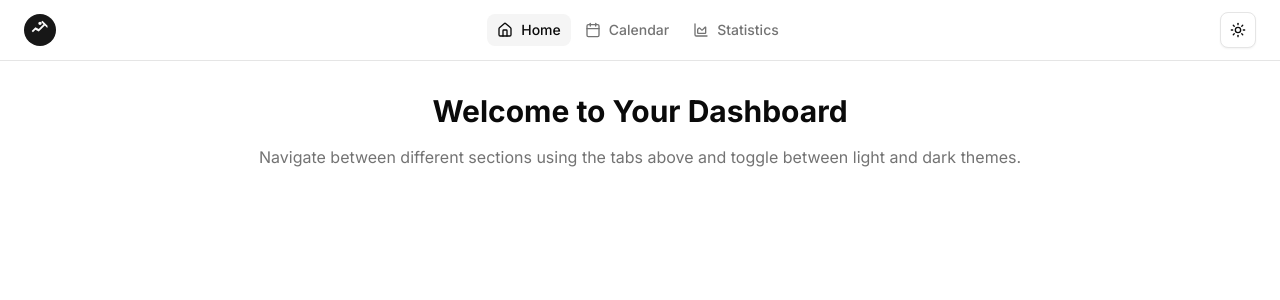
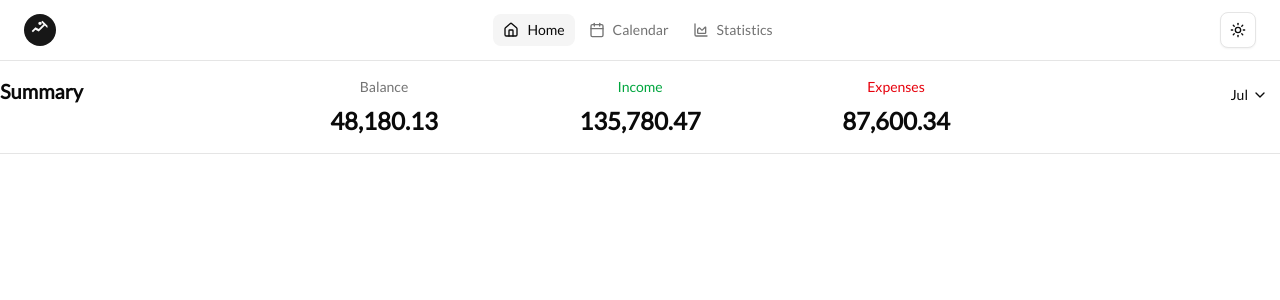
Before and after one commit to ugbeadie/MoneyTrail, a Next.js app: page / in a window 1280 px wide. Shown: the top 300 px of the page. Built offline with nearby package versions, Linux system fonts and the light colour scheme.

Commit message:
work on header

```diff
--- a/src/app/layout.tsx
+++ b/src/app/layout.tsx
@@ -1,12 +1,15 @@
 import type React from "react";
 import type { Metadata } from "next";
-import { Inter } from "next/font/google";
+// import { Inter } from "next/font/google";
 import "./globals.css";
 import { ThemeProvider } from "@/components/ui/theme-provider";
 import { Header } from "@/components/header";
+import { Lato } from "next/font/google";
 
-const inter = Inter({ subsets: ["latin"] });
-
+const lato = Lato({
+  weight: "400",
+  subsets: ["latin"],
+});
 export const metadata: Metadata = {
   title: "MoneyTrail",
   description: "Know where your money goes",
@@ -19,7 +22,7 @@ export default function RootLayout({
 }) {
   return (
     <html lang="en" suppressHydrationWarning>
-      <body className={inter.className}>
+      <body className={lato.className}>
         <ThemeProvider
           attribute="class"
           defaultTheme="system"
--- a/src/app/page.tsx
+++ b/src/app/page.tsx
@@ -1,17 +1,8 @@
+import { AmountDashboard } from "@/components/amount-dashboard";
 export default function Home() {
   return (
     <div className="min-h-screen bg-background">
-      <main className="container mx-auto px-6 py-8 pb-20 md:pb-8">
-        <div className="text-center">
-          <h1 className="text-3xl font-bold text-foreground mb-4">
-            Welcome to Your Dashboard
-          </h1>
-          <p className="text-muted-foreground">
-            Navigate between different sections using the tabs above and toggle
-            between light and dark themes.
-          </p>
-        </div>
-      </main>
+      <AmountDashboard />
     </div>
   );
 }
--- /dev/null
+++ b/src/components/amount-dashboard.tsx
@@ -0,0 +1,195 @@
+"use client";
+
+import { useState } from "react";
+import { ChevronDown } from "lucide-react";
+import { Button } from "@/components/ui/button";
+import {
+  DropdownMenu,
+  DropdownMenuContent,
+  DropdownMenuItem,
+  DropdownMenuTrigger,
+} from "@/components/ui/dropdown-menu";
+
+const months = [
+  "Jan",
+  "Feb",
+  "Mar",
+  "Apr",
+  "May",
+  "Jun",
+  "Jul",
+  "Aug",
+  "Sep",
+  "Oct",
+  "Nov",
+  "Dec",
+];
+
+export function AmountDashboard() {
+  const [selectedMonth, setSelectedMonth] = useState(() => {
+    const currentMonth = new Date().getMonth();
+    return months[currentMonth];
+  });
+
+  // Hardcoded data - will be replaced with actual values from Prisma later
+  const income = 135780.47;
+  const expenses = 87600.34;
+  const netTotal = income - expenses;
+
+  return (
+    <div className="w-full">
+      {/* Desktop: Single row with 5 columns - even spacing */}
+      <div className="hidden md:flex justify-between items-start py-4 w-full">
+        {/* Column 1: Summary */}
+        <div className="flex-1 flex flex-col">
+          <h1 className="text-xl font-semibold text-foreground">Summary</h1>
+        </div>
+
+        {/* Column 2: Net Total */}
+        <div className="flex-1 flex flex-col text-center">
+          <div className="text-sm font-medium mb-2 text-muted-foreground">
+            Balance
+          </div>
+          <div className="text-2xl font-bold text-foreground">
+            {netTotal.toLocaleString("en-US", {
+              minimumFractionDigits: 2,
+              maximumFractionDigits: 2,
+            })}
+          </div>
+        </div>
+
+        {/* Column 3: Income */}
+        <div className="flex-1 flex flex-col text-center">
+          <div className="text-sm font-medium mb-2 text-green-600">Income</div>
+          <div className="text-2xl font-bold text-foreground">
+            {income.toLocaleString("en-US", {
+              minimumFractionDigits: 2,
+              maximumFractionDigits: 2,
+            })}
+          </div>
+        </div>
+
+        {/* Column 4: Expenses */}
+        <div className="flex-1 flex flex-col text-center">
+          <div className="text-sm font-medium mb-2 text-red-600">Expenses</div>
+          <div className="text-2xl font-bold text-foreground">
+            {expenses.toLocaleString("en-US", {
+              minimumFractionDigits: 2,
+              maximumFractionDigits: 2,
+            })}
+          </div>
+        </div>
+
+        {/* Column 5: Month Picker */}
+        <div className="flex-1 flex flex-col items-end">
+          <DropdownMenu>
+            <DropdownMenuTrigger asChild>
+              <Button
+                variant="ghost"
+                className="flex items-center gap-1 text-foreground hover:bg-transparent p-0"
+              >
+                {selectedMonth}
+                <ChevronDown className="h-4 w-4" />
+              </Button>
+            </DropdownMenuTrigger>
+            <DropdownMenuContent align="end" className="w-32">
+              {months.map((month) => (
+                <DropdownMenuItem
+                  key={month}
+                  onClick={() => setSelectedMonth(month)}
+                  className="cursor-pointer"
+                >
+                  {month}
+                </DropdownMenuItem>
+              ))}
+            </DropdownMenuContent>
+          </DropdownMenu>
+        </div>
+      </div>
+
+      {/* Mobile: Stacked layout */}
+      <div className="md:hidden py-4 space-y-6">
+        {/* Top row: Summary and Month Picker */}
+        <div className="flex justify-between items-center">
+          <h1 className="text-xl font-semibold text-foreground">Summary</h1>
+          <DropdownMenu>
+            <DropdownMenuTrigger asChild>
+              <Button
+                variant="ghost"
+                className="flex items-center gap-1 text-foreground hover:bg-transparent p-0"
+              >
+                {selectedMonth}
+                <ChevronDown className="h-4 w-4" />
+              </Button>
+            </DropdownMenuTrigger>
+            <DropdownMenuContent align="end" className="w-32">
+              {months.map((month) => (
+                <DropdownMenuItem
+                  key={month}
+                  onClick={() => setSelectedMonth(month)}
+                  className="cursor-pointer"
+                >
+                  {month}
+                </DropdownMenuItem>
+              ))}
+            </DropdownMenuContent>
+          </DropdownMenu>
+        </div>
+
+        {/* Financial amounts in single column */}
+        <div className="space-y-4">
+          {/* Net Total */}
+          <div className="flex flex-col">
+            <div className="text-sm font-medium mb-2 text-muted-foreground">
+              Net Total
+            </div>
+            <div className="text-2xl font-bold text-foreground">
+              {netTotal.toLocaleString("en-US", {
+                minimumFractionDigits: 2,
+                maximumFractionDigits: 2,
+              })}
+              <span className="text-sm font-normal text-muted-foreground ml-1">
+                €
+              </span>
+            </div>
+          </div>
+
+          {/* Income */}
+          <div className="flex flex-col">
+            <div className="text-sm font-medium mb-2 text-green-600">
+              Income
+            </div>
+            <div className="text-2xl font-bold text-foreground">
+              {income.toLocaleString("en-US", {
+                minimumFractionDigits: 2,
+                maximumFractionDigits: 2,
+              })}
+              <span className="text-sm font-normal text-muted-foreground ml-1">
+                €
+              </span>
+            </div>
+          </div>
+
+          {/* Expenses */}
+          <div className="flex flex-col">
+            <div className="text-sm font-medium mb-2 text-red-600">
+              Expenses
+            </div>
+            <div className="text-2xl font-bold text-foreground">
+              {expenses.toLocaleString("en-US", {
+                minimumFractionDigits: 2,
+                maximumFractionDigits: 2,
+              })}
+              <span className="text-sm font-normal text-muted-foreground ml-1">
+                €
+              </span>
+            </div>
+          </div>
+        </div>
+      </div>
+
+      {/* Bottom border */}
+      <div className="border-b border-border" />
+    </div>
+  );
+}
--- a/src/components/header.tsx
+++ b/src/components/header.tsx
@@ -27,12 +27,12 @@ const navItems = [
 
 export function Header() {
   const pathname = usePathname();
-  const [activeTab, setActiveTab] = useState("/");
+  //   const [activeTab, setActiveTab] = useState("/");
 
   // Sync activeTab with pathname
-  useEffect(() => {
-    setActiveTab(pathname);
-  }, [pathname]);
+  //   useEffect(() => {
+  //     setActiveTab(pathname);
+  //   }, [pathname]);
 
   return (
     <>
```
